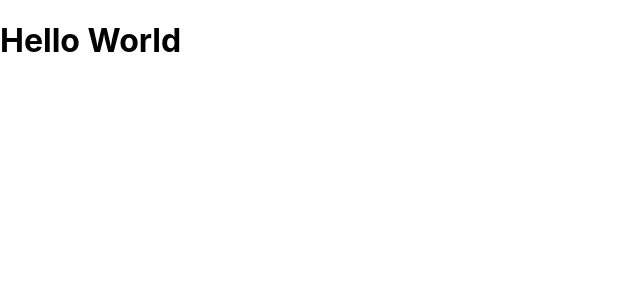
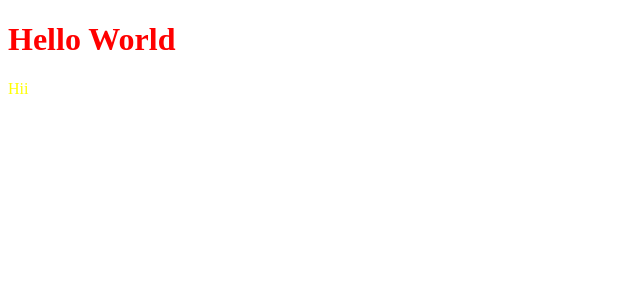
Before and after one commit to Devkahar/Learning-Nextjs, a Next.js app: page / in a window 1280 px wide. Shown: the top 300 px of the page, without its empty margins (0-640 px from the left). Built offline with nearby package versions, Linux system fonts and the light colour scheme.

Commit message:
styled JSX

```diff
--- a/pages/_app.tsx
+++ /dev/null
@@ -1,8 +0,0 @@
-import '../styles/globals.css'
-
-function MyApp({ Component, pageProps }) {
-  return <Component {...pageProps} />
-
-}
-
-export default MyApp
--- a/pages/_document.tsx
+++ /dev/null
@@ -1,17 +0,0 @@
-import Document,{Html,Main,Head, NextScript} from "next/document";
-
-export default class CustomDocument extends Document {
-    render() {
-        return (
-            <Html>
-                <Head>
-                    <title>Learn Next.js</title>
-                </Head>
-                <body>
-                    <Main/>
-                </body>
-                <NextScript/>
-            </Html>
-        )
-    }
-}
--- a/pages/index.tsx
+++ b/pages/index.tsx
@@ -1,6 +1,23 @@
+// Styled-JSX
+// This Style is limited to this component only
 export default function Home() {
+  const color = 'yellow';
   return (
+    <div>
 
-    <h1>Hello World</h1>
+      <h1 className="title">Hello World</h1>
+      <p>Hii </p>
+      <style jsx>
+        {`
+          .title{
+            color: red;
+          }
+          p{
+            color: ${color};
+          }
+        `}
+      </style>
+    </div>
+
   )
 }
--- a/pages/nicepage.tsx
+++ /dev/null
@@ -1,6 +0,0 @@
-export default function Home() {
-    return (
-        // localhost:3000/nicepage
-      <h1>Hello Nice Page!</h1>
-    )
-}
```
